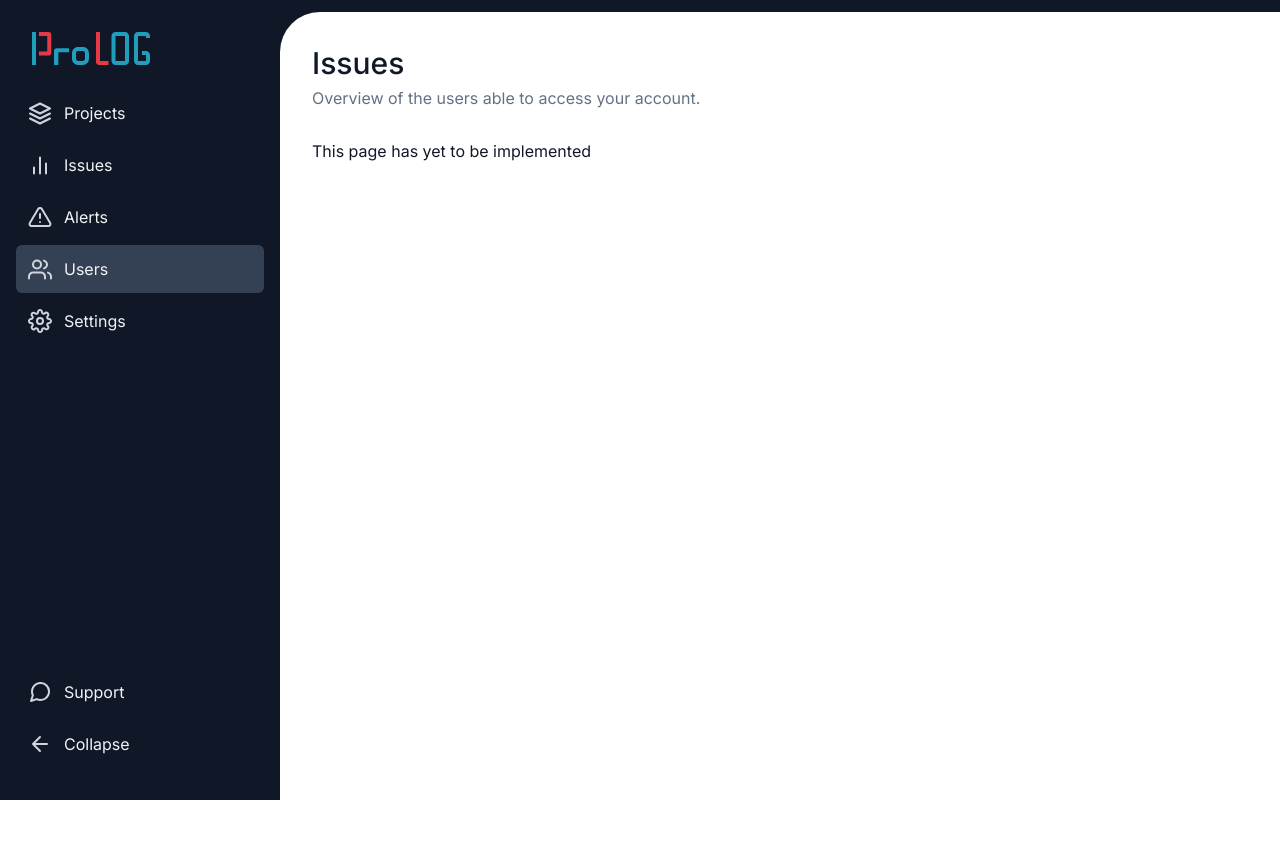
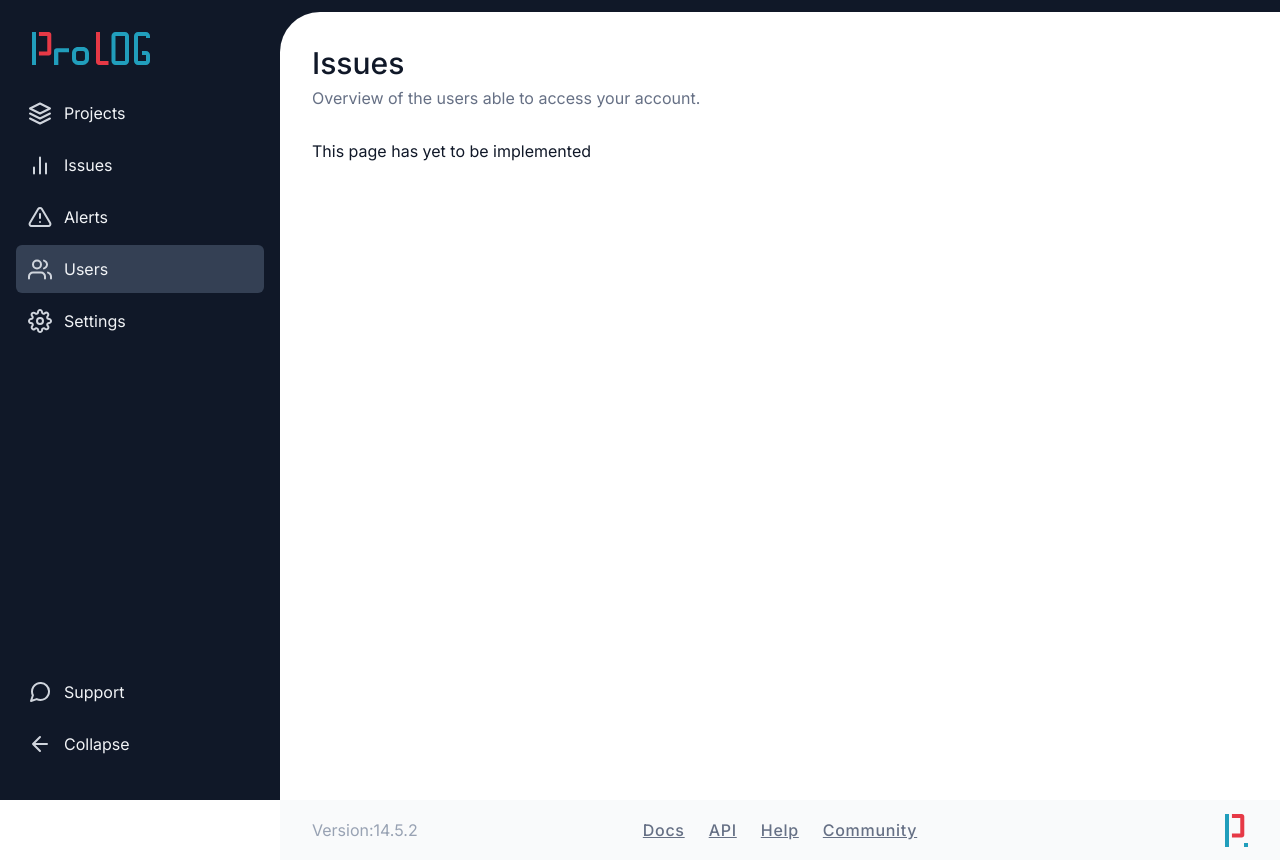
Before and after one commit to profydev/prolog-app-cell99, a Next.js app: page /dashboard/users in a window 1280 px wide. Before the commit the page ends 800 px from the top, so only its background shows below. Built offline with nearby package versions, Linux system fonts and the light colour scheme.

Commit message:
Footer (#8)
* Added footer

* Added version number

* Added version number

* Added version number

```diff
--- /dev/null
+++ b/features/layout/footer/footer.module.scss
@@ -0,0 +1,49 @@
+@use "@styles/breakpoint";
+@use "@styles/space";
+@use "@styles/color";
+@use "@styles/font";
+
+.footer {
+  display: flex;
+  align-items: center;
+  flex-direction: column;
+  gap: space.$s6;
+  padding: space.$s6 space.$s4;
+  background: color.$gray-50;
+
+  @media (min-width: breakpoint.$desktop) {
+    height: 3.75rem;
+    padding: 0 space.$s8;
+    flex-direction: row;
+  }
+}
+
+.version {
+  flex: 1;
+  order: 1;
+  color: color.$gray-400;
+
+  @media (min-width: breakpoint.$desktop) {
+    order: 0;
+  }
+}
+
+.links {
+  display: flex;
+  list-style: none;
+  margin: 0;
+  padding: 0;
+  gap: space.$s6;
+  letter-spacing: 0.7px;
+
+  & a {
+    color: color.$gray-500;
+    font: font.$text-md-medium;
+  }
+}
+
+.logo {
+  flex: 1;
+  display: flex;
+  justify-content: flex-end;
+}
--- /dev/null
+++ b/features/layout/footer/footer.tsx
@@ -0,0 +1,28 @@
+import Link from "next/link";
+import styles from "./footer.module.scss";
+
+export function Footer() {
+  return (
+    <footer className={styles.footer}>
+      <div className={styles.version}>Version:{process.env.appVersion}</div>
+      <ul className={styles.links}>
+        <li>
+          <Link href="#">Docs</Link>
+        </li>
+        <li>
+          <Link href="#">API</Link>
+        </li>
+        <li>
+          <Link href="#">Help</Link>
+        </li>
+        <li>
+          <Link href="#">Community</Link>
+        </li>
+      </ul>
+      <div className={styles.logo}>
+        {/* eslint-disable-next-line @next/next/no-img-element*/}
+        <img src={"/icons/logo-small.svg"} alt="logo" />
+      </div>
+    </footer>
+  );
+}
--- /dev/null
+++ b/features/layout/footer/index.ts
@@ -0,0 +1 @@
+export { Footer } from "./footer";
--- a/features/layout/index.ts
+++ b/features/layout/index.ts
@@ -1,2 +1,3 @@
 export * from "./page-container";
 export * from "./sidebar-navigation";
+export * from "./footer";
--- a/features/layout/page-container/page-container.module.scss
+++ b/features/layout/page-container/page-container.module.scss
@@ -5,21 +5,28 @@
 @use "@styles/misc";
 
 .container {
-  display: flex;
-  flex-direction: column;
+  height: 100vh;
+  display: grid;
+  grid-template: "navigation" auto "content" 1fr "footer" auto / 1fr;
   background: color.$gray-900;
 
   @media (min-width: breakpoint.$desktop) {
-    flex-direction: row;
+    display: grid;
+    grid-template: "navigation content" 1fr "navigation footer" auto / auto 1fr;
   }
 }
 
+.navigation {
+  grid-area: navigation;
+}
+
 .main {
-  flex: 1;
+  display: flex;
+  grid-area: content;
 }
 
 .contentContainer {
-  min-height: calc(100vh - 2 * space.$s8 - misc.$header-height);
+  flex: 1;
   margin-top: misc.$header-height;
   padding: space.$s8 space.$s3;
   background: white;
--- a/features/layout/page-container/page-container.tsx
+++ b/features/layout/page-container/page-container.tsx
@@ -1,6 +1,7 @@
 import Head from "next/head";
 import { SidebarNavigation } from "../sidebar-navigation";
 import styles from "./page-container.module.scss";
+import { Footer } from "../footer";
 
 type PageContainerProps = {
   children: React.ReactNode;
@@ -19,7 +20,7 @@ export function PageContainer({ children, title, info }: PageContainerProps) {
         <link rel="icon" href="/favicon.ico" />
       </Head>
 
-      <SidebarNavigation />
+      <SidebarNavigation className={styles.navigation} />
       <main className={styles.main}>
         <div className={styles.contentContainer}>
           <h1 className={styles.title}>{title}</h1>
@@ -27,6 +28,7 @@ export function PageContainer({ children, title, info }: PageContainerProps) {
           {children}
         </div>
       </main>
+      <Footer />
     </div>
   );
 }
--- a/next.config.js
+++ b/next.config.js
@@ -1,9 +1,17 @@
 /** @type {import('next').NextConfig} */
+
+// eslint-disable-next-line @typescript-eslint/no-var-requires
+const { version } = require("./package.json");
+
 const nextConfig = {
   reactStrictMode: true,
   images: {
     domains: ["prolog-api.profy.dev"],
   },
+  env: {
+    appVersion: version,
+    test: "test",
+  },
 };
 
 module.exports = nextConfig;
```
Also changed, not shown: features/layout/sidebar-navigation/sidebar-navigation.tsx (+6 -1 lines), 2 other files (tests, documents, lock files or other folders).
